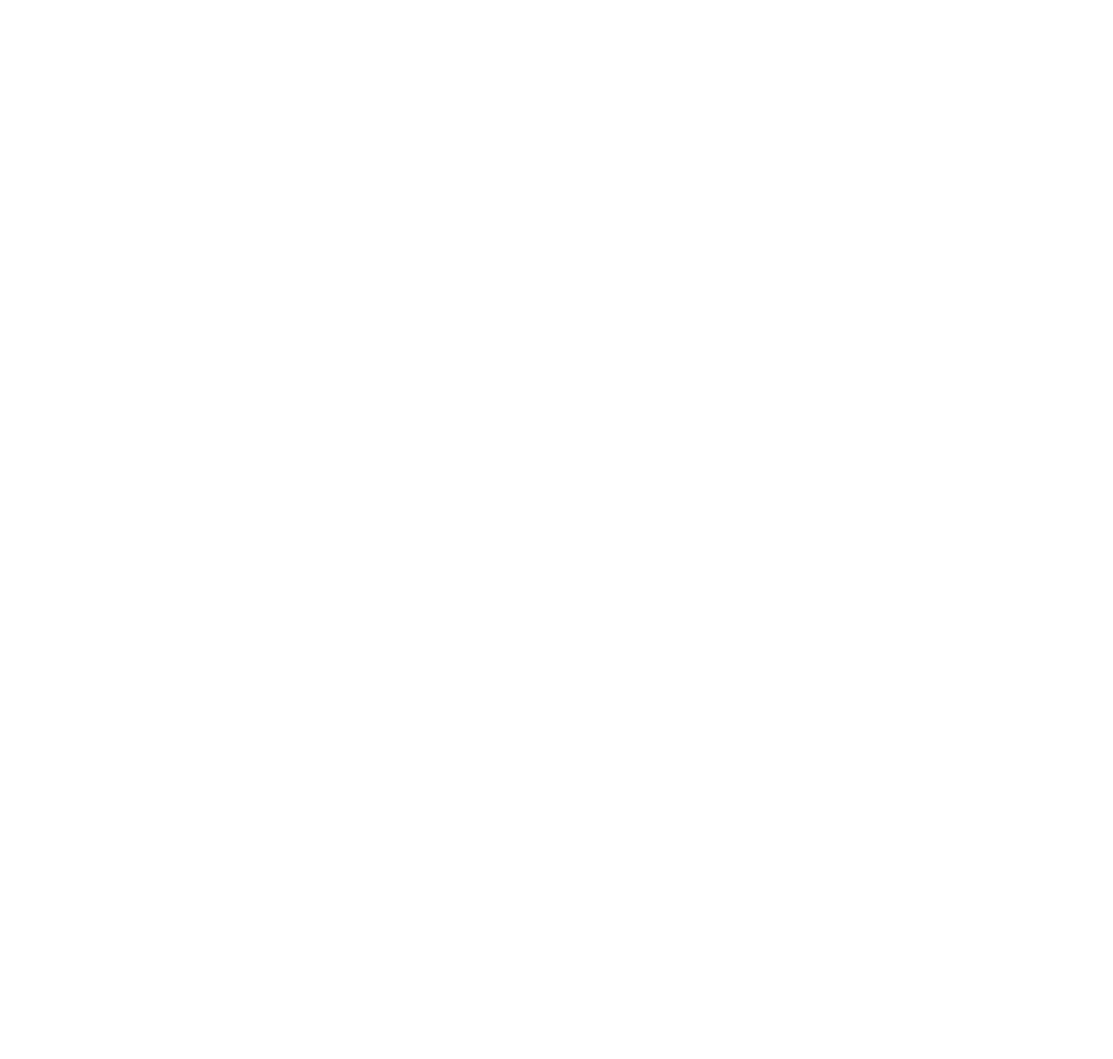
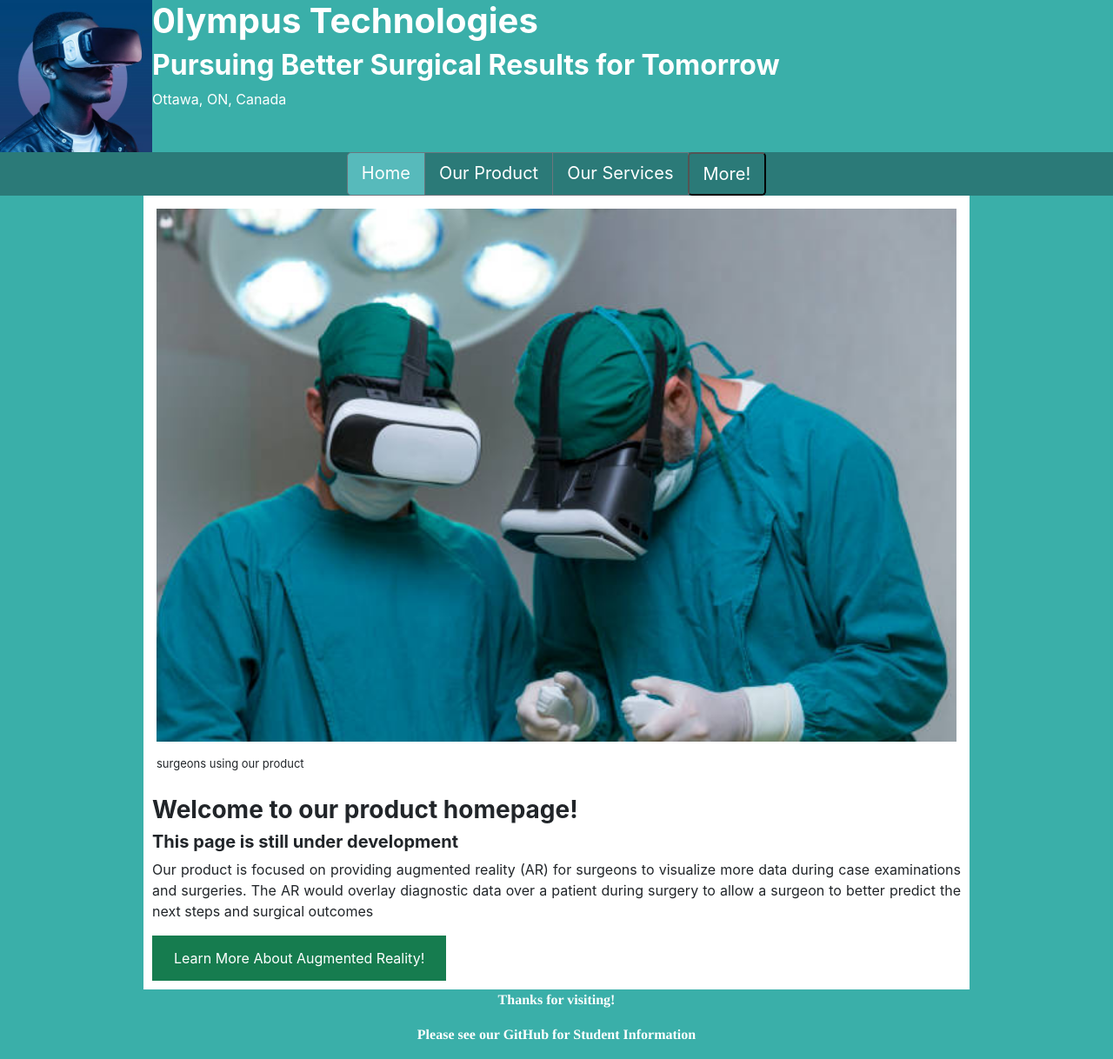
Before and after one commit to 0lympusTechnologies/0lympusTechnologies.github.io, a plain HTML site: page index.html in a window 1280 px wide. Shown: the whole page at 87% size. Before the commit the page ends 800 px from the top, so only its background shows below. Drawn offline with nearby package versions, Linux system fonts and the light colour scheme.

Commit message:
Landing Page Rough Draft
A first rendition for the webpage to be discussed by the team. We will consider design improvements and add webpage behaviour with JavaScript

```diff
--- a/index.html
+++ b/index.html
@@ -4,9 +4,67 @@
     <meta charset="UTF-8">
     <meta http-equiv="X-UA-Compatible" content="IE=edge">
     <meta name="viewport" content="width=device-width, initial-scale=1.0">
-    <title>Document</title>
+    <link rel="stylesheet" href="https://cdn.jsdelivr.net/npm/bootstrap@4.5.3/dist/css/bootstrap.min.css" integrity="sha384-TX8t27EcRE3e/ihU7zmQxVncDAy5uIKz4rEkgIXeMed4M0jlfIDPvg6uqKI2xXr2" crossorigin="anonymous">
+    <script src="https://code.jquery.com/jquery-3.5.1.slim.min.js" integrity="sha384-DfXdz2htPH0lsSSs5nCTpuj/zy4C+OGpamoFVy38MVBnE+IbbVYUew+OrCXaRkfj" crossorigin="anonymous"></script>
+    <script src="https://cdn.jsdelivr.net/npm/bootstrap@4.5.3/dist/js/bootstrap.bundle.min.js" integrity="sha384-ho+j7jyWK8fNQe+A12Hb8AhRq26LrZ/JpcUGGOn+Y7RsweNrtN/tE3MoK7ZeZDyx" crossorigin="anonymous"></script>
+
+    <link href="style.css" rel="stylesheet">
+
+    <title>0lympusTechnologies</title>
 </head>
+
 <body>
 
+    <div class="title">
+        <img src="media\pictures\stock_photo_VR.jpg" id='profile' alt="stock vR Picture"/>
+        <div>
+            <h1><b>0lympus Technologies</b></h1>
+            <h2><b>Pursuing Better Surgical Results for Tomorrow</b></h2>
+            <address>Ottawa, ON, Canada</address>
+        </div>
+    </div>
+
+    <div id='buttons' class="col text-center">
+        <div class="btn-group text-nowrap" role="group">
+            <a id= "active-btn" href="index.html" class="btn btn-secondary btn-lg" role="button">Home</a>
+            <a href="" class="btn btn-secondary btn-lg" role="button">Our Product</a>
+            <a href="" class="btn btn-secondary btn-lg" role="button">Our Services</a>
+
+            <div class="btn-group" role="group">
+                <button id="btnGroupDrop1" type="button" class="dropdown btn-lg" data-toggle="dropdown" aria-haspopup="true" aria-expanded="false">
+                  More!
+                </button>
+                <div class="dropdown-menu">
+                    <a class="dropdown-item btn-lg" target="_blank" href="https://github.com/0lympusTechnologies">Our GitHub</a>
+                </div>
+            </div>
+        </div>
+    </div>
+
+
+    <div class="white-box">
+        <figure>
+            <img src="media\pictures\stock_photo_surgeons_VR.jpg" class='large_pic' alt="Sample Picture"/>
+            <figcaption>surgeons using our product</figcaption>
+        </figure>
+
+        <div class='main_text'>
+            <h3><b>Welcome to our product homepage!</b></h3>
+            <h5><b>This page is still under development</b></h5>
+            <article>
+                <p>
+                    Our product is focused on providing augmented reality (AR) for surgeons to visualize more data during case examinations and surgeries. The AR would overlay diagnostic data over a patient during surgery to allow a surgeon to better predict the next steps and surgical outcomes
+                </p>
+            </article>
+
+
+            <a id='link' href="https://en.wikipedia.org/wiki/Augmented_reality" target="_blank">Learn More About Augmented Reality!</a>
+        </div>
+    </div>
 </body>
+<Footer style="color:white; font-weight: bold;">
+    <p>Thanks for visiting!</p>
+    <p>Please see our GitHub for Student Information</p>
+</Footer>
+
 </html>
--- a/style.css
+++ b/style.css
@@ -1,3 +1,134 @@
-body {
+#profile
+{
+    float:left;
+    width:175px;
+    height:175px;
+    padding:0px;
+}
+.title
+{
+    color: white;
+}
+body
+{
+    background-color: #3aafa9;
+}
+.white-box
+{
+  background-color:#ffffff;
+  height:auto;
+  width:950px;
+  margin-left:auto;
+  margin-right:auto;
+  margin-top:0px;
+}
+#buttons
+{
+    background-color: #2B7A78;
+    display: inline-block;
+}
+.btn:hover
+{
+    background-color: #57BABB;
+}
+#active-btn
+{
+    background-color: #57BABB;
+}
+.dropdown-menu
+{
+    position: absolute;
+    top: 100%;
+    left: 0;
+    z-index: 1000;
+    display: none;
+    float: left;
+    min-width: 160px;
+    padding: 0px 0;
+    margin: 0px 0 0;
+    font-size: 14px;
+    text-align: left;
+    list-style: none;
+    background-color: transparent;
+    -webkit-background-clip: padding-box;
+    background-clip: padding-box;
+    border: 1px solid #ccc;
+    border: 1px solid rgba(0,0,0,.15);
+    border-radius: 4px;
+    -webkit-box-shadow: 0 6px 12px rgba(0,0,0,.175);
+    box-shadow: 0 6px 12px rgba(0,0,0,.175);
+}
+.btn-secondary, .dropdown, .dropdown-item
+{
+    background-color: #2B7A78;
+    color: #ffffff;
+}
+footer
+{
+    font-family: times;
+    text-align: center;
+    vertical-align: text-bottom;
+}
+.large_pic
+{
+    display: block;
+    margin-left: auto;
+    margin-right: auto;
+    width: 100%;
+    padding: 15px;
+    object-fit: cover;
+}
+figcaption
+{
+    padding-top: 1px;
+    padding-left: 15px;
+    font-size: small;
+}
+.main_text
+{
+    padding: 10px;
+    text-align: justify;
+    text-justify: inter-word;
+}
+#link:link, #link:visited
+{
+  background-color: #167c4f;
+  color: white;
+  padding: 14px 25px;
+  text-align: center;
+  text-decoration: none;
+  display: inline-block;
+}
 
+#link:hover, #link:active
+{
+  background-color: green;
 }
+#text
+{
+    padding: 10px;
+    text-align: justify;
+    text-justify: inter-word;
+}
+#slide_button
+{
+  background-color: #167c4f;
+  color: white;
+  padding: 5px 5px;
+  text-align: center;
+  text-decoration: none;
+  display: inline-block;
+}
+
+#slide_button:hover, #slide_button:active
+{
+  background-color: green;
+}
+.slider
+{
+    width:100%;
+}
+.sliders
+{
+    text-align: center;
+}
```
Also changed, not shown: media/pictures/stock_photo_VR.jpg (added), media/pictures/stock_photo_surgeons_VR.jpg (added).
